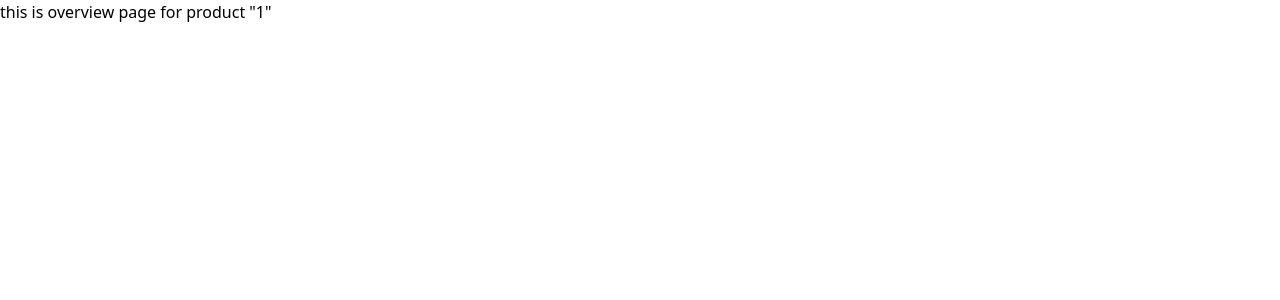
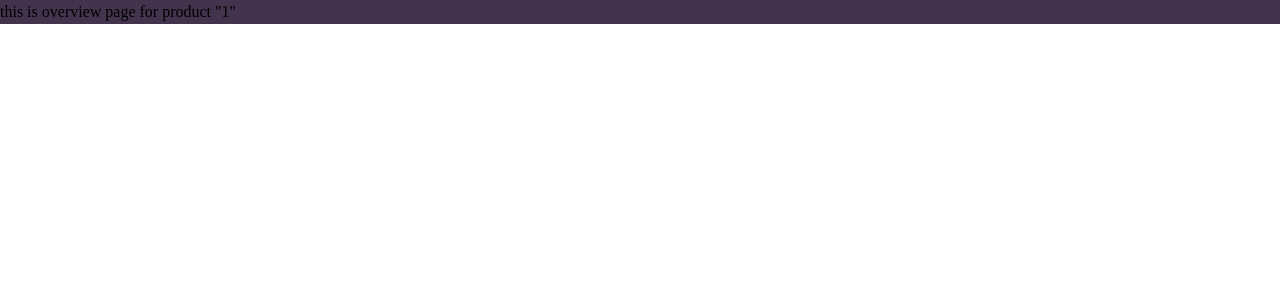
Before and after one commit to ImashaKumarasinghe/MERN_frontend, a React app: page /overview/1 in a window 1280 px wide. Shown: the top 300 px of the page. Built offline with nearby package versions, Linux system fonts and the light colour scheme; no server answers; the HTML template or start-up script is replaced by a standard one.

Commit message:
Add font styling and background color to ProductOverviewPage

```diff
--- a/src/index.css
+++ b/src/index.css
@@ -1,7 +1,9 @@
 @import "tailwindcss";
+@import url('https://fonts.googleapis.com/css2?family=Playfair:ital,opsz,wght@0,5..1200,300..900;1,5..1200,300..900&display=swap');
 
 @theme{
     --color-primary: #FFCDC9;
     --color-secondary: #FDACAC;
     --color-accent: #43334C;
+    --font-main: 'Playfair', serif;
 }
--- a/src/pages/client/productOverview.jsx
+++ b/src/pages/client/productOverview.jsx
@@ -27,7 +27,7 @@ export default  function ProductOverviewPage() {
 	}, [productId]);
 
   return (
-    <div>
+    <div className="bg-accent font-main">
         this is overview page for product {JSON.stringify(productId)}
     </div>
   )}
```
